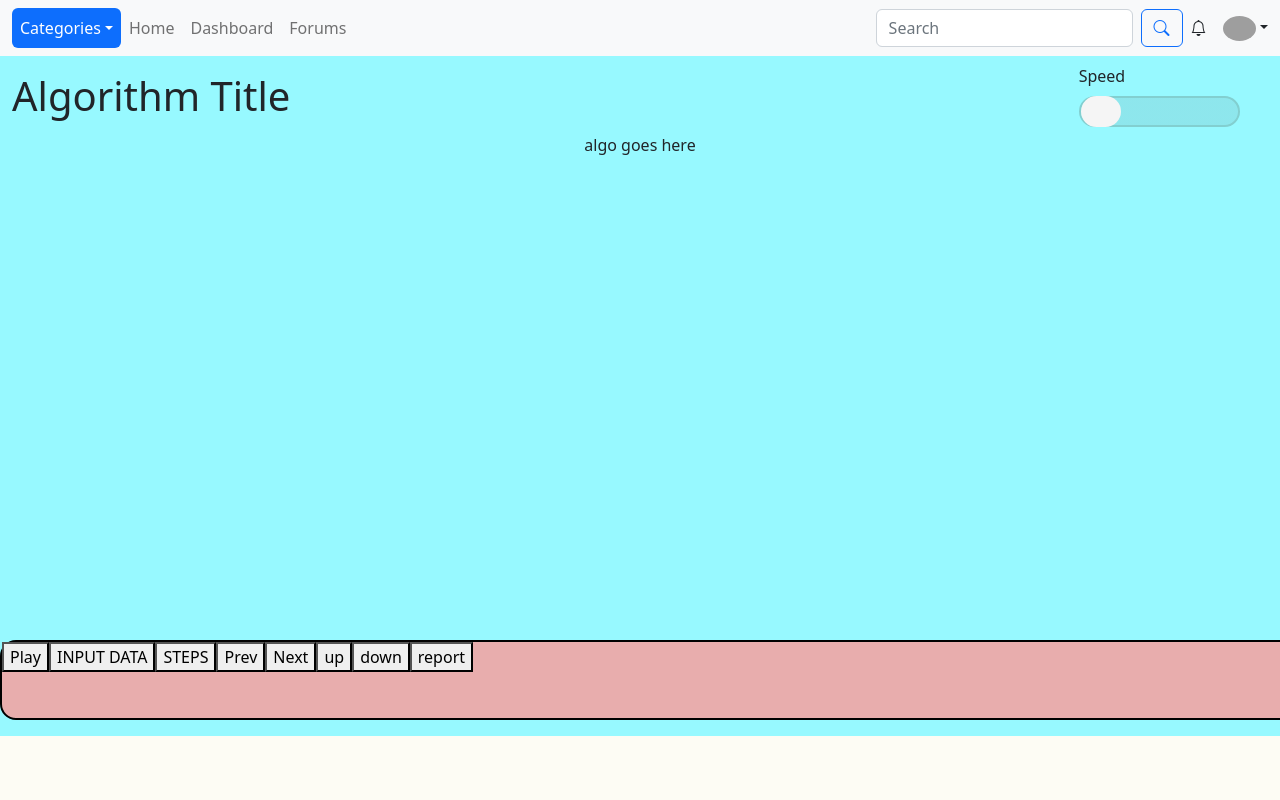
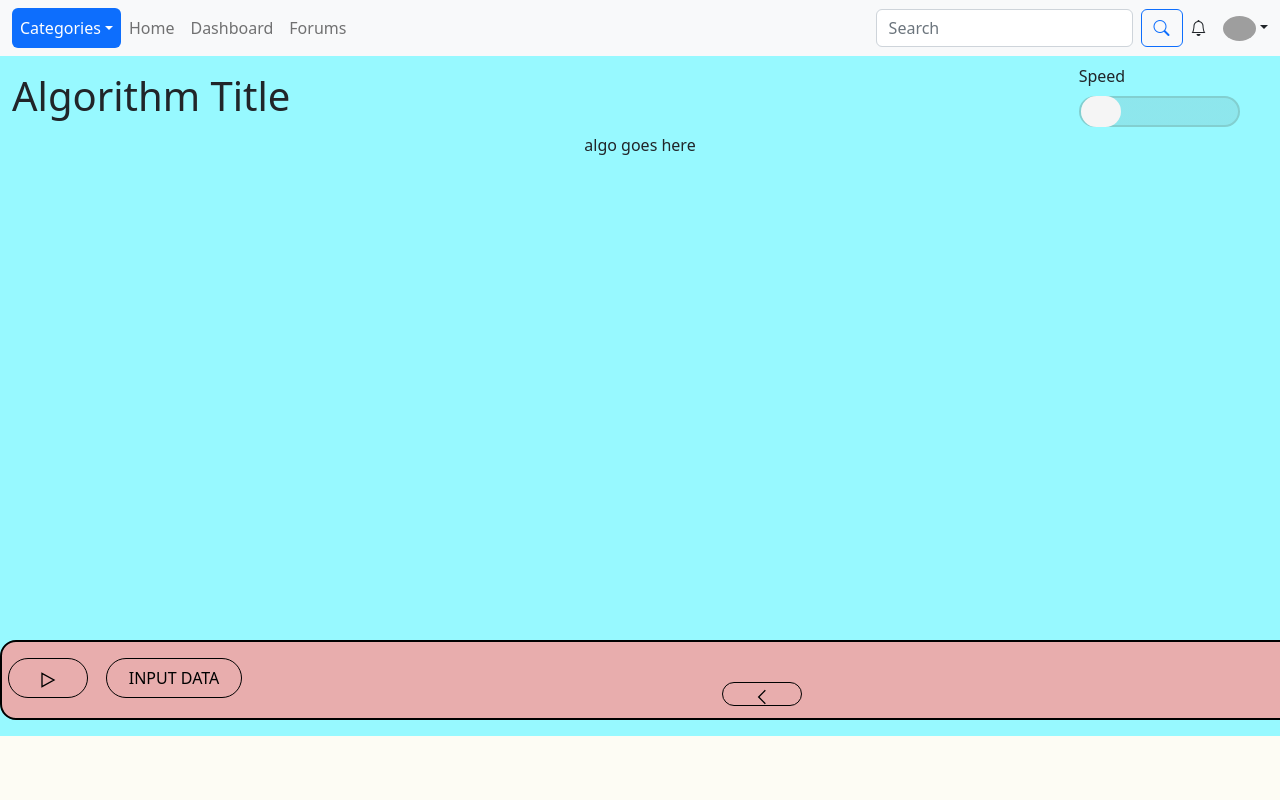
Before and after one commit to OrbelB/SimplyAlgorithms, a React (Create React App) app in the folder frontend/: page / in a window 1280 px wide. Shown: the top 800 px of the page. Built offline with nearby package versions, Linux system fonts and the light colour scheme; grey boxes are pictures that could not be loaded.

Commit message:
added floating control's for AV & some buttons. Not fin

```diff
--- a/frontend/package.json
+++ b/frontend/package.json
@@ -11,6 +11,7 @@
     "classnames": "^2.3.2",
     "react": "^18.2.0",
     "react-dom": "^18.2.0",
+    "react-icons": "^4.4.0",
     "react-router-dom": "^6.4.1",
     "react-scripts": "5.0.1",
     "web-vitals": "^2.1.4"
--- a/frontend/src/components/ui/RangeSlider.module.css
+++ b/frontend/src/components/ui/RangeSlider.module.css
@@ -5,7 +5,7 @@
     height: 31px;
     width: 85%;
     outline: none;
-    transition: background 450ms ease-in;
+    transition: 450ms ease-in;
     -webkit-appearance: none;
 
 }
--- a/frontend/src/components/ui/alg_vis_btns/Alg_vis_btns.jsx
+++ b/frontend/src/components/ui/alg_vis_btns/Alg_vis_btns.jsx
@@ -1,18 +1,20 @@
 import React from 'react'
-import alg_vis_stps from './alg_vis_stps'
+import Alg_vis_stps from './Alg_vis_stps'
 import './alg_btns.css'
+import {GrPlay} from 'react-icons/gr';
+import {GrPrevious} from 'react-icons/gr';
 const Alg_vis_btns = () => {
   return (
     <div className='alg_visualizer'>
-        <button class='alg_vis__btn_play'>Play</button>
-        <button class='alg_vis__btn_inData'>INPUT DATA</button>
-        <button class='alg_vis__btn_steps'>STEPS</button>
-        <button class='alg_vis__btn_prev'>Prev</button>
-        <alg_vis_stps/>
-        <button class='alg_vis__btn_next'>Next</button>
-        <button class='alg_vis__btn_like'>up</button>
-        <button class='alg_vis__btn_dislike'>down</button>
-        <button class=''>report</button>
+         {/* <Alg_vis_stps/> */}
+        <button class='alg_vis_btn_play'><GrPlay/></button>
+        <button class='alg_vis_btn_inData'>INPUT DATA</button>
+        {/* <button class='alg_vis_btn_steps'>STEPS</button> */}
+        <button class='alg_vis_btn_prev'><GrPrevious/></button>
+        <button class='alg_vis_btn_next'></button>
+        <button class='alg_vis_btn_like'></button>
+        <button class='alg_vis_btn_dislike'></button>
+        <button class='alg_vis_btn_report'></button>
 
     </div>
   )
--- a/frontend/src/components/ui/alg_vis_btns/alg_btns.css
+++ b/frontend/src/components/ui/alg_vis_btns/alg_btns.css
@@ -8,6 +8,63 @@
     top: -1rem;
     border: 2px solid;
     border-color: var(--color-border);
-
     border-radius: 1rem 1rem 1rem 1rem;
 }
+
+.alg_vis_btn_play{
+    position: absolute;
+    top: 1rem;
+    left: .4rem;
+    background-color: var(--color-bg-alg-dash);
+    color: var(--color-black);
+    width: 5rem;
+    height: 2.5rem;
+    border: 1px solid;
+    border-radius: 1.5rem 1.5rem 1.5rem 1.5rem;
+}
+.alg_vis_btn_play:hover{
+    background-color: var(--color-bg-white);
+}
+
+
+.alg_vis_btn_inData{
+    position: absolute;
+    top: 1rem;
+    left: 6.5rem;
+    border: 1px solid;
+    background-color: var(--color-bg-alg-dash);
+    color: var(--color-black);
+    width: 8.5rem;
+    height: 2.5rem;
+    border-radius: 1.5rem 1.5rem 1.5rem 1.5rem;
+}
+.alg_vis_btn_inData:hover{
+    background-color: var(--color-bg-white);
+}
+/* .alg_vis_btn_steps{
+    position: absolute;
+    top: 1rem;
+    left: 16.5rem;
+    background-color: var(--color-bg-alg-dash);
+    color: var(--color-black);
+    width: 8.5rem;
+    height: 2.5rem;
+    border-radius: 1.5rem 1.5rem 1.5rem 1.5rem;
+} */
+
+.alg_vis_btn_steps:hover{
+    background-color: var(--color-bg-white);
+}
+
+.alg_vis_btn_prev{
+    border: 1px solid;
+    position: absolute;
+    align-items: left;
+    top: 2.5rem;
+    left: 45rem;
+    background-color: var(--color-bg-alg-dash);
+    color: var(--color-black);
+    width: 5em;
+    height: 1.5rem;
+    border-radius: 1.5rem 1.5rem 1.5rem 1.5rem;
+}
--- a/frontend/src/index.css
+++ b/frontend/src/index.css
@@ -1,8 +1,21 @@
+*{
+    margin: 0;
+    padding:0;
+    border: 0;
+    outline: 0;
+    box-sizing: border-box;
+    list-style: none;
+    text-decoration: none;
+  }
+
 :root{
     --color-bg-main:#97F9FF;
     --color-bg-second: #FDFCF4;
     --color-bg-alg-dash:#E8ADAD;
+    --color-bg-white:white;
     --color-border:black;
+    --color-black:black;
+
 }
 
 
```
Also changed, not shown: 1 other file (tests, documents, lock files or other folders).
